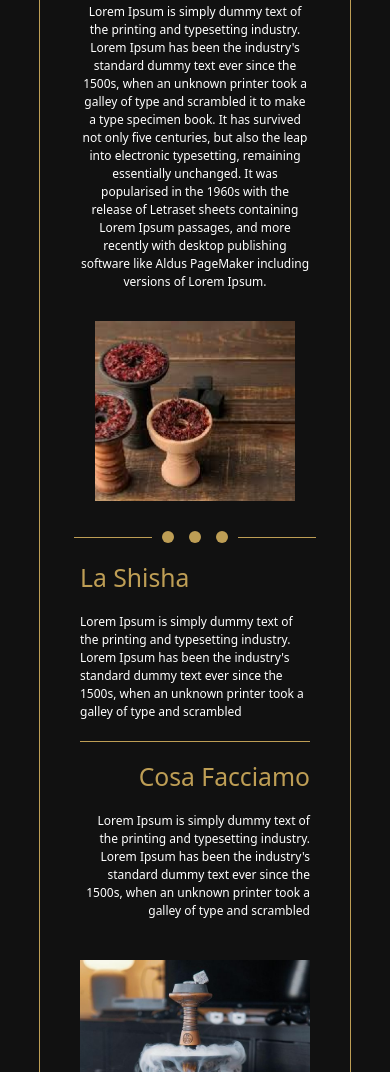
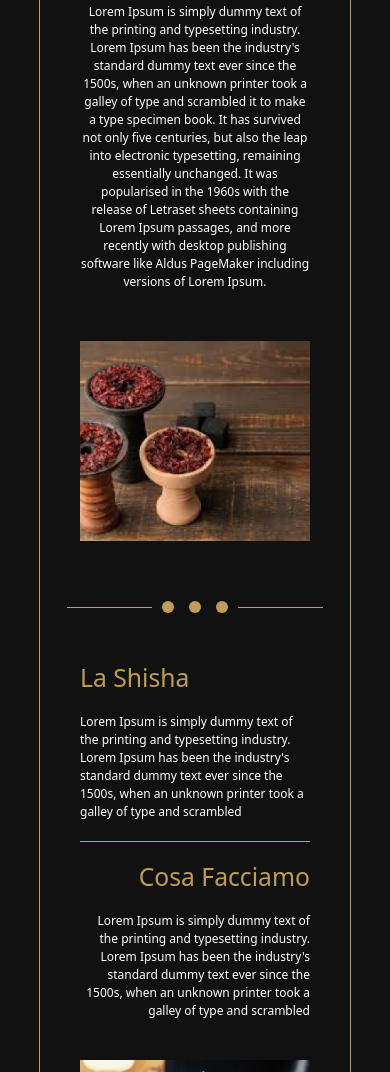
Before and after one commit to liehalford/Anatolia, a plain HTML site: page index.html in a window 390 px wide. Shown: the part 928-2000 px from the top of the page. Drawn offline with nearby package versions, Linux system fonts and the light colour scheme.

Commit message:
image responsivness

```diff
--- a/src/style.css
+++ b/src/style.css
@@ -37,6 +37,7 @@ body {
   border-bottom: 1px solid var(--primary-color);
 }
 .navbar {
+  background-color: black;
   padding: auto;
   border-bottom: 1px solid var(--primary-color);
 }
@@ -47,7 +48,6 @@ body {
 }
 .dropdown-menu {
   background-color: rgba(0, 0, 0, 0.319);
-
   height: auto;
   text-align: center;
 }
@@ -169,10 +169,9 @@ body {
 
 .about-2 {
   padding: 0px 40px;
-  margin-bottom: 100px;
-  width: 100%;
+  margin: 100px 0px;
 }
-.about-2,
+
 .line-1 {
   color: var(--primary-color);
   text-align: start;
@@ -184,7 +183,7 @@ body {
   margin-top: 30px;
   margin-bottom: 100px;
 }
-.about-2,
+
 .line-2 {
   color: var(--primary-color);
   text-align: end;
@@ -205,6 +204,7 @@ p {
 
 /* footer starts */
 .footer {
+  background-color: black;
   border-top: 1px solid var(--primary-color);
   width: 100%;
   height: 100%;
@@ -335,20 +335,23 @@ p {
   .container .hide-on-small {
     display: none;
   }
-  .show-on-small {
+  .small-device-img .show-on-small {
     display: block;
     margin: auto;
-    margin-top: 30px;
+    margin-top: 50px;
+    margin-bottom: 30px;
+    width: 250px;
+    height: 200px;
   }
 
   .divider-line {
-    flex-grow: 0.35;
+    flex-grow: 0.38;
   }
   .divider-line-in-text {
     flex-grow: 1;
   }
   .about-2 {
-    margin-top: 0px;
+    margin-top: 30px;
     margin-bottom: 30px;
   }
   .one {
@@ -363,11 +366,14 @@ p {
   .two {
     margin: 20px 0px 20px;
   }
-  .about-2-img {
+  .col-lg-6 {
+    align-items: center;
+  }
+  .col-lg-6 img {
+    align-items: center;
     margin-top: 20px;
-    margin-right: 5px;
     width: 250px;
-    height: 280px;
+    height: 300px;
   }
   .logo-small img {
     width: 180px;
```
Also changed, not shown: index.html (+1 -1 lines).
